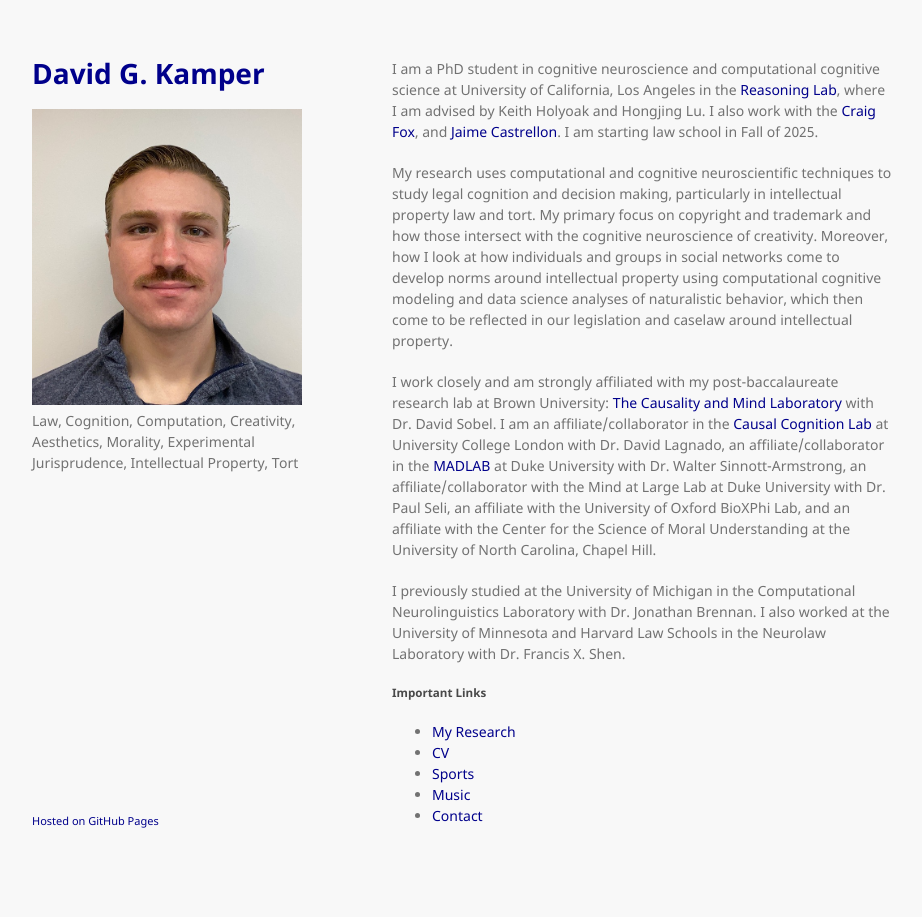
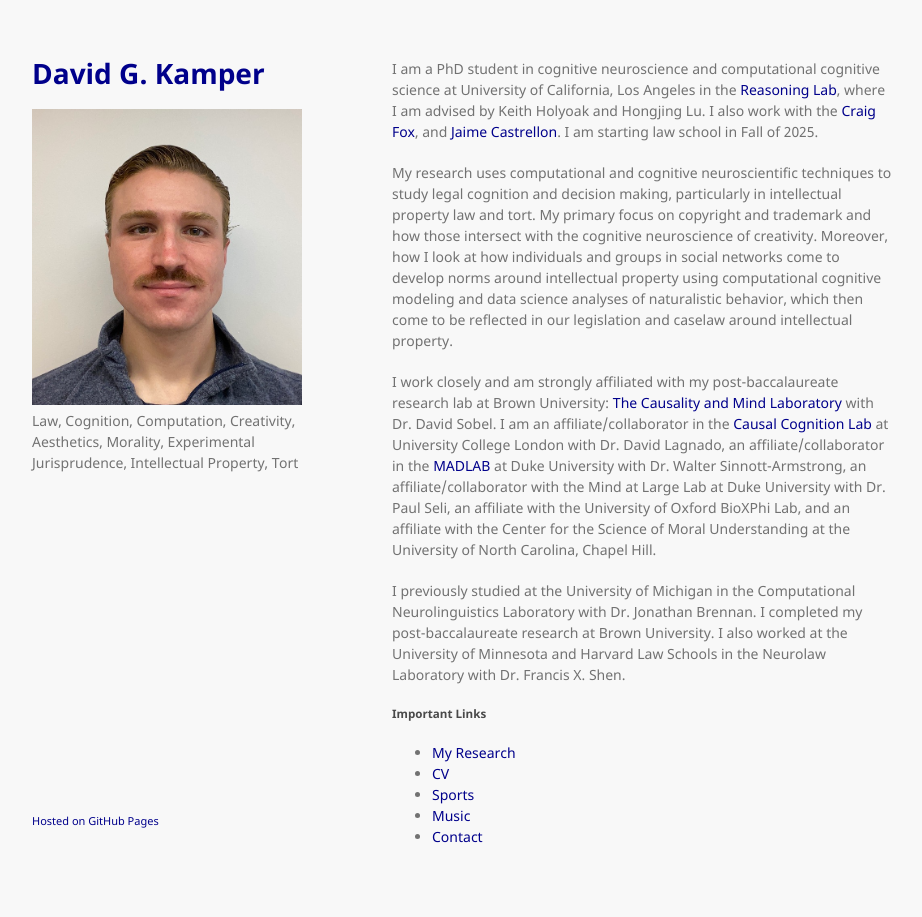
Before and after one commit to dgkamper/dgkamper.github.io, a Jekyll site: the page built from index.md, in a window 1280 px wide. Shown: the whole page, without its empty margins (178-1100 px from the left). Built offline with Jekyll 4.4.1, drawn with Linux system fonts in a browser that asks for light colours.

Commit message:
Update index.md

```diff
--- a/index.md
+++ b/index.md
@@ -8,7 +8,7 @@ My research uses computational and cognitive neuroscientific techniques to study
 
 I work closely and am strongly affiliated with my post-baccalaureate research lab at Brown University: [The Causality and Mind Laboratory](https://sites.brown.edu/causalityandmindlab/) with Dr. David Sobel. I am an affiliate/collaborator in the [Causal Cognition Lab](https://causalcognitionlab.com/) at University College London with Dr. David Lagnado, an affiliate/collaborator in the [MADLAB](https://kenan.ethics.duke.edu/mad-lab/) at Duke University with Dr. Walter Sinnott-Armstrong, an affiliate/collaborator with the Mind at Large Lab at Duke University with Dr. Paul Seli, an affiliate with the University of Oxford BioXPhi Lab, and an affiliate with the Center for the Science of Moral Understanding at the University of North Carolina, Chapel Hill.
 
-I previously studied at the University of Michigan in the Computational Neurolinguistics Laboratory with Dr. Jonathan Brennan. I also worked at the University of Minnesota and Harvard Law Schools in the Neurolaw Laboratory with Dr. Francis X. Shen.
+I previously studied at the University of Michigan in the Computational Neurolinguistics Laboratory with Dr. Jonathan Brennan. I completed my post-baccalaureate research at Brown University. I also worked at the University of Minnesota and Harvard Law Schools in the Neurolaw Laboratory with Dr. Francis X. Shen.
 
 ##### Important Links
 
```
